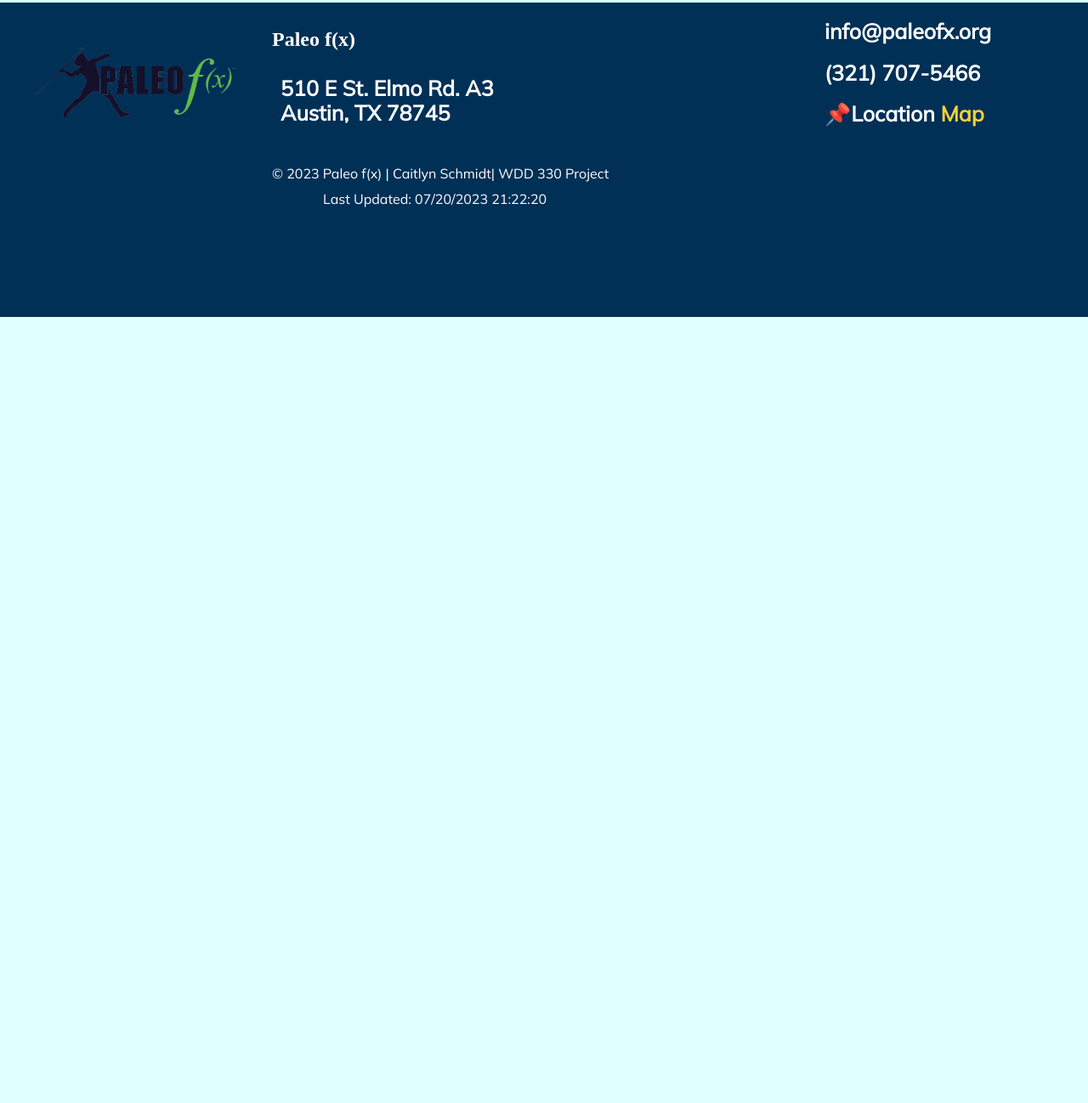
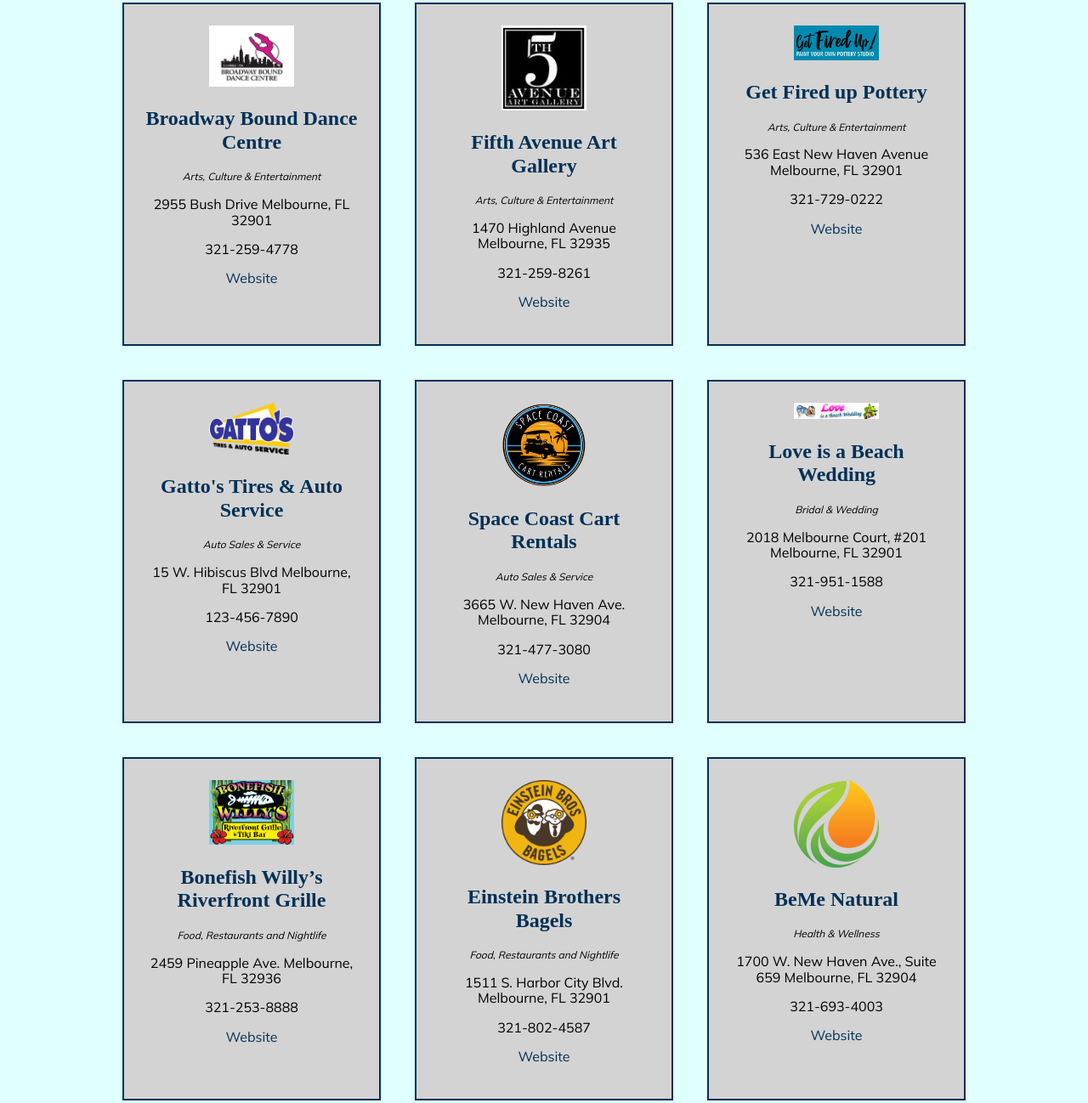
Before and after one commit to cateschmidt/paleorecipes, a website: page recipebox.html in a window 1280 px wide. Shown: the part 376-1674 px from the top of the page at 85% size. Before the commit the page ends 800 px from the top, so only its background shows below. Drawn offline with Linux system fonts and the light colour scheme; no server answers; a web font is replaced by a local one.

Commit message:
fix json

```diff
--- a/data.json
+++ b/data.json
@@ -1,93 +1,121 @@
 {
-    "recipes": [
-
+    "businesses": [
+        {
+            "name": "Broadway Bound Dance Centre",
+            "type": "Arts, Culture & Entertainment",
+            "location": {
+                "address1": "2955 Bush Drive",
+                "city": "Melbourne",
+                "state": "FL",
+                "zip_code": "32901"
+            },
+            "phone": "321-259-4778",
+            "website": "https://www.broadwaybounddancemelbourne.com/",
+            "logo": "images/directory/broadway.jpg"
+        },
         {
             "name": "Fifth Avenue Art Gallery",
-            "ingredients": {
-                "one": "1470 Highland Avenue",
-                "two": "Melbourne",
-                "three": "FL",
-                "four": "32935"
+            "type": "Arts, Culture & Entertainment",
+            "location": {
+                "address1": "1470 Highland Avenue",
+                "city": "Melbourne",
+                "state": "FL",
+                "zip_code": "32935"
             },
+            "phone": "321-259-8261",
             "website": "https://fifthavenueartgallery.com/",
             "logo": "images/directory/fifthavenue.jpg"
         },
         {
-            "name": "Fifth Avenue Art Gallery",
-            "ingredients": {
-                "one": "1470 Highland Avenue",
-                "two": "Melbourne",
-                "three": "FL",
-                "four": "32935"
+            "name": "Get Fired up Pottery",
+            "type": "Arts, Culture & Entertainment",
+            "location": {
+                "address1": "536 East New Haven Avenue",
+                "city": "Melbourne",
+                "state": "FL",
+                "zip_code": "32901"
             },
-            "website": "https://fifthavenueartgallery.com/",
-            "logo": "images/directory/fifthavenue.jpg"
+            "phone": "321-729-0222",
+            "website": "https://getfireduppottery.com/",
+            "logo": "images/directory/getfiredup.jpg"
         },
         {
-            "name": "Fifth Avenue Art Gallery",
-            "ingredients": {
-                "one": "1470 Highland Avenue",
-                "two": "Melbourne",
-                "three": "FL",
-                "four": "32935"
+            "name": "Gatto's Tires & Auto Service",
+            "type": "Auto Sales & Service",
+            "location": {
+                "address1": "15 W. Hibiscus Blvd",
+                "city": "Melbourne",
+                "state": "FL",
+                "zip_code": "32901"
             },
-            "website": "https://fifthavenueartgallery.com/",
-            "logo": "images/directory/fifthavenue.jpg"
+            "phone": "123-456-7890",
+            "website": "15 W. Hibiscus Blvd",
+            "logo": "images/directory/gattos.png"
         },
         {
-            "name": "Fifth Avenue Art Gallery",
-            "ingredients": {
-                "one": "1470 Highland Avenue",
-                "two": "Melbourne",
-                "three": "FL",
-                "four": "32935"
+            "name": "Space Coast Cart Rentals",
+            "type": "Auto Sales & Service",
+            "location": {
+                "address1": "3665 W. New Haven Ave.",
+                "city": "Melbourne",
+                "state": "FL",
+                "zip_code": "32904"
             },
-            "website": "https://fifthavenueartgallery.com/",
-            "logo": "images/directory/fifthavenue.jpg"
+            "phone": "321-477-3080",
+            "website": "https://spacecoastcartrentals.com/",
+            "logo": "images/directory/cartrentals.png"
         },
         {
-            "name": "Fifth Avenue Art Gallery",
-            "ingredients": {
-                "one": "1470 Highland Avenue",
-                "two": "Melbourne",
-                "three": "FL",
-                "four": "32935"
+            "name": "Love is a Beach Wedding",
+            "type": "Bridal & Wedding",
+            "location": {
+                "address1": "2018 Melbourne Court, #201",
+                "city": "Melbourne",
+                "state": "FL",
+                "zip_code": "32901"
             },
-            "website": "https://fifthavenueartgallery.com/",
-            "logo": "images/directory/fifthavenue.jpg"
+            "phone": "321-951-1588",
+            "website": "https://www.haveabeachweddinginflorida.com/",
+            "logo": "images/directory/wedding.jpg"
         },
         {
-            "name": "Fifth Avenue Art Gallery",
-            "ingredients": {
-                "one": "1470 Highland Avenue",
-                "two": "Melbourne",
-                "three": "FL",
-                "four": "32935"
+            "name": "Bonefish Willy’s Riverfront Grille",
+            "type": "Food, Restaurants and Nightlife",
+            "location": {
+                "address1": "2459 Pineapple Ave.",
+                "city": "Melbourne",
+                "state": "FL",
+                "zip_code": "32936"
             },
-            "website": "https://fifthavenueartgallery.com/",
-            "logo": "images/directory/fifthavenue.jpg"
+            "phone": "321-253-8888",
+            "website": "https://www.bonefishwillys.com/",
+            "logo": "images/directory/bonefish.png"
         },
         {
-            "name": "Fifth Avenue Art Gallery",
-            "ingredients": {
-                "one": "1470 Highland Avenue",
-                "two": "Melbourne",
-                "three": "FL",
-                "four": "32935"
+            "name": "Einstein Brothers Bagels",
+            "type": "Food, Restaurants and Nightlife",
+            "location": {
+                "address1": "1511 S. Harbor City Blvd.",
+                "city": "Melbourne",
+                "state": "FL",
+                "zip_code": "32901"
             },
-            "website": "https://fifthavenueartgallery.com/",
-            "logo": "images/directory/fifthavenue.jpg"
+            "phone": "321-802-4587",
+            "website": "https://www.einsteinbros.com/",
+            "logo": "images/directory/einstein.png"
         },
         {
-            "name": "Fifth Avenue Art Gallery",
-            "ingredients": {
-                "one": "1470 Highland Avenue",
-                "two": "Melbourne",
-                "three": "FL",
-                "four": "32935"
+            "name": "BeMe Natural",
+            "type": "Health & Wellness",
+            "location": {
+                "address1": "1700 W. New Haven Ave., Suite 659",
+                "city": "Melbourne",
+                "state": "FL",
+                "zip_code": "32904"
             },
-            "website": "https://fifthavenueartgallery.com/",
-            "logo": "images/directory/fifthavenue.jpg"
+            "phone": "321-693-4003",
+            "website": "https://www.bemenatural.com/",
+            "logo": "images/directory/beme.webp"
         }
 
     ]
--- a/recipebox.html
+++ b/recipebox.html
@@ -52,7 +52,7 @@
     </header>
 
     <main class="directory">
-      <h2><h2>My Recipe Box</h2>
+      <h2>My Recipe Box</h2>
       <div class="directory-icons">
         <button id="grid">
           <img src="images/directory/grid.svg" alt="Grid View" >
--- a/scripts/directory.js
+++ b/scripts/directory.js
@@ -1,4 +1,4 @@
-const requestURL = 'https://cateschmidt.github.io/paleorecipes/data.json';
+const requestURL = 'https://cateschmidt.github.io/paleorecipes/data.json ';
 const list = document.querySelector('#list');
 const table = document.querySelector('.table');
 const grid = document.querySelector('#grid');
@@ -11,25 +11,25 @@
     if (response.ok) {
         const data = await response.json();
         // console.log(data);
-        const recipes = data['recipes'];
+        const businesses = data['businesses'];
 
-        recipes.forEach(recipe => {
-            displayCards(recipe);
+        businesses.forEach(business => {
+            displayCards(business);
         });
 
         list.addEventListener('click', () => {
             table.innerHTML = '';
             cards.innerHTML = '';
-            recipes.forEach(recipe => {
-                displayTable(recipe);
+            businesses.forEach(business => {
+                displayTable(business);
             });
         });
 
         grid.addEventListener('click', () => {
             table.innerHTML = '';
             cards.innerHTML = '';
-            recipes.forEach(recipe => {
-                displayCards(recipe);
+            businesses.forEach(business => {
+                displayCards(business);
             });
         });
     }
@@ -37,30 +37,38 @@
 
 getData(requestURL);
 
-function displayCards(recipe) {
+function displayCards(business) {
     let card = document.createElement('section');
 
-    // recipe Image
+    // Business Image
     let image = document.createElement('img');
-    image.setAttribute('src', recipe.logo);
-    image.setAttribute('alt', `${recipe.name} Logo`);
+    image.setAttribute('src', business.logo);
+    image.setAttribute('alt', `${business.name} Logo`);
     card.appendChild(image);
 
-    // Recipe Name
+    // Business Name
     let h2 = document.createElement('h2');
-    h2.textContent = recipe.name;
+    h2.textContent = business.name;
     card.appendChild(h2);
 
+    // Business Type
+    let type = document.createElement('p');
+    type.textContent = business.type;
+    card.appendChild(type);
 
-    // Ingredients
-    let ingredients = document.createElement('p');
-    address.textContent = recipe.ingredients.one + ' ' + ' ' + recipe.ingredients.two + ', ' + recipe.ingredients.three + ' ' + recipe.ingredients.four;
-    card.appendChild(ingredients);
+    // Business Address
+    let address = document.createElement('p');
+    address.textContent = business.location.address1 + ' ' + ' ' + business.location.city + ', ' + business.location.state + ' ' + business.location.zip_code;
+    card.appendChild(address);
 
+    // Business Phone
+    let phone = document.createElement('p');
+    phone.textContent = business.phone;
+    card.appendChild(phone);
 
-    // Recipe Website
+    // Business Website
     let website = document.createElement('a');
-    website.setAttribute('href', recipe.website);
+    website.setAttribute('href', business.website);
     website.textContent = 'Website';
     card.appendChild(website);
 
@@ -68,23 +76,32 @@
     document.querySelector('div.cards').appendChild(card);
 }
 
-function displayTable(recipe) {
+function displayTable(business) {
     let tableRow = document.createElement('tr');
 
-    // Recipe Name
+    // Business Name
     let name = document.createElement('td');
-    name.textContent = recipe.name;
+    name.textContent = business.name;
     tableRow.appendChild(name);
 
+    // Business Type
+    let type = document.createElement('td');
+    type.textContent = business.type;
+    tableRow.appendChild(type);
 
-    // Ingredients
-    let ingredients = document.createElement('td');
-    address.textContent = recipe.ingredients.one + ' ' + ' ' + recipe.ingredients.two + ', ' + recipe.ingredients.three + ' ' + recipe.ingredients.four;
-    tableRow.appendChild(ingredients);
+    // Business Address
+    let address = document.createElement('td');
+    address.textContent = business.location.address1 + ' ' + ' ' + business.location.city + ', ' + business.location.state + ' ' + business.location.zip_code;
+    tableRow.appendChild(address);
 
-    // Recipe Website
+    // Business Phone
+    let phone = document.createElement('td');
+    phone.textContent = business.phone;
+    tableRow.appendChild(phone);
+
+    // Business Website
     let website = document.createElement('td');
-    website.innerHTML = `<a href="${recipe.website}">Website</a>`;
+    website.innerHTML = `<a href="${business.website}">Website</a>`;
     tableRow.appendChild(website);
 
     document.querySelector('table').appendChild(tableRow);
```
